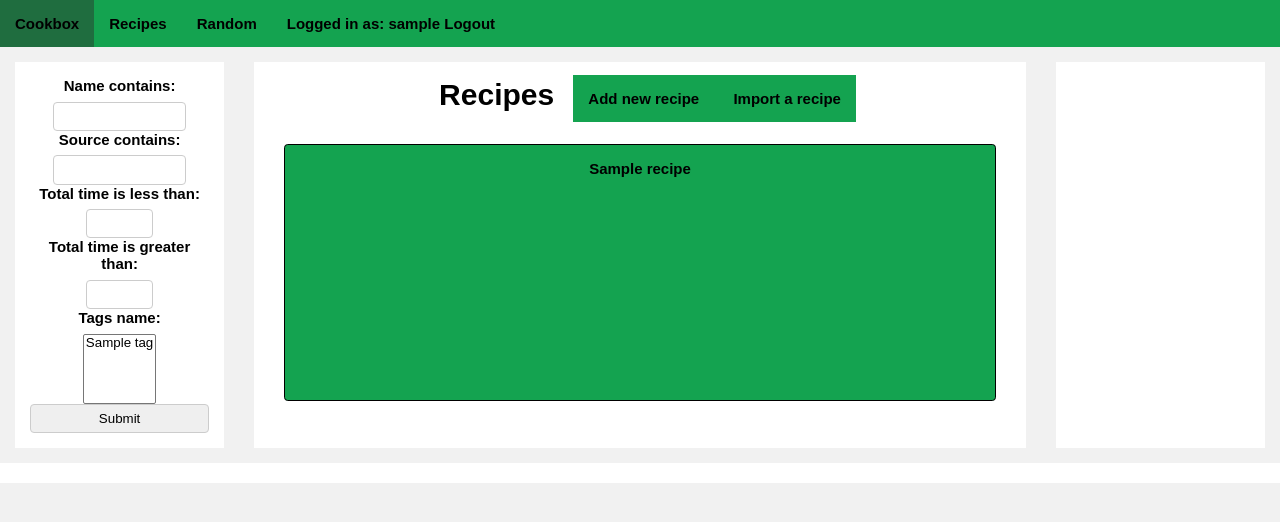
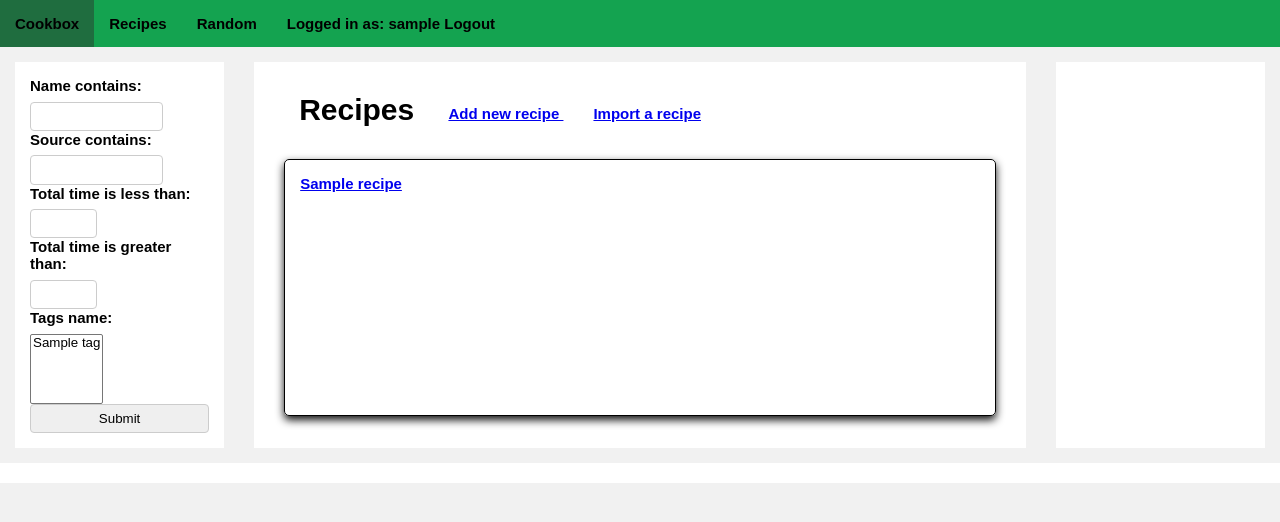
Before and after one commit to Chirurgus/cookbox, a Django app: page / in a window 1280 px wide. Shown: the top 522 px of the page. Run offline with Django 3.2, Linux system fonts and the light colour scheme; a user stored in the database is signed in; tables that the repository leaves empty hold one stand-in row (values such as "Sample post").

Commit message:
Further improvements to css

```diff
--- a/cookbox_webui/static/cookbox_webui/css/style.css
+++ b/cookbox_webui/static/cookbox_webui/css/style.css
@@ -37,6 +37,7 @@ body {
     font-weight: bold;
     text-align: center;
 
+    text-align: left;
 }
 
 body > * {
@@ -45,15 +46,7 @@ body > * {
 }
 
 header {
-    display: flex;
-    flex-flow: row wrap;
-    justify-content: flex-start;
-
-    flex-grow: 1;
-    flex-basis: 100%;
-    flex-shrink: 1;
-
-    padding: 0em 0em;
+    padding: 0em;
 }
 
 aside {
@@ -94,12 +87,6 @@ footer {
     flex-shrink: 1;
 }
 
-header a {
-    display: block;
-}
-
-
-
 h1 {
     display: inline;
 
@@ -107,16 +94,30 @@ h1 {
     padding: 0.25em 0.5em;
 }
 
+nav {
+    display: flex;
+    flex-flow: row wrap;
+    justify-content: flex-start;
+
+    flex-grow: 1;
+    flex-basis: 100%;
+    flex-shrink: 1;
+
+    padding: 0em;
+}
+
 main a {
     display: inline;
 }
-
 
 
 aside p {
     display: inline-block;
 }
 
+div {
+    margin: 1em 1em 1em 1em;
+}
 
 button {
     display: inline-block;
@@ -127,10 +128,10 @@ button {
 }
 
 a {
+    display: block;
+
     padding: 1em;
 }
-
-
 
 label {
     display: block;
@@ -159,7 +160,27 @@ input, textarea {
     text-indent: 0px;
 }
 
-/* project */
+
+/* Generic classes */
+
+.fill-width {
+    width: 100%;
+}
+
+.border-line {
+    border-style: solid;
+    border-width: 1px;
+    border-color: black;
+    border-radius: 0.25em;
+}
+
+.card {
+    box-shadow: 0 4px 8px 0 #111111;
+    transition: 0.3s;
+    border-radius: 5px;
+}
+
+/* Project specific */
 
 /* Recipe list */
 .recipe-item {
@@ -168,13 +189,6 @@ input, textarea {
     height: 15em;
 
     margin: 1em 1em 1em 1em;
-
-    border-style: solid;
-    border-width: 1px;
-    border-color: black;
-    border-radius: 0.25em;
-
-    font-weight: bold;
 }
 
 /* Styles for edit forms */
@@ -216,18 +230,20 @@ table table {
     margin: 0 0 0 0;
 }
 
-/* Handle states */
-
-a:hover {
-    background: var(--highlight-color)
-}
-
 /* Cosmetics */
-a {
+nav a {
     background: var(--main-color);
     color: #000000;
 
     text-decoration: none;
+}
+
+nav a:hover {
+    background: var(--highlight-color);
+}
+
+a:hover {
+    background: #f1f1f1;
 }
 
 body {
--- a/cookbox_webui/templates/base.html
+++ b/cookbox_webui/templates/base.html
@@ -9,7 +9,6 @@
     <link rel="stylesheet" type="text/css" media="screen" href="{% static "cookbox_webui/css/style.css" %}" />
     {% block scripts %}{% endblock %}
 </head>
-
 
 <body>
     <header>
@@ -30,7 +29,7 @@
 
     <footer>
     {% block footer %}{% endblock %}
-    <footer>
+    </footer>
 </body>
 
 </html>
--- a/cookbox_webui/templates/detail/title_bar.html
+++ b/cookbox_webui/templates/detail/title_bar.html
@@ -1,6 +1,8 @@
+<nav>
     <a id="logo" href="{% url 'recipe-list' %}">Cookbox</a>
     {% if user.is_authenticated %}
     <a href="{% url 'recipe-list' %}">Recipes</a>
     <a href="{% url 'recipe-random' %}">Random</a>
     <a href="{% url 'logout' %}" style="float: right">Logged in as: {{ user }} Logout</a>
     {% endif %}
+</nav>
--- a/cookbox_webui/templates/recipe_edit.html
+++ b/cookbox_webui/templates/recipe_edit.html
@@ -10,8 +10,6 @@
         return true;
     };
 
-
-
     // Prevent ENTER key from submitting the form.
     $(document).on("keypress", 'form', function (e) {
     var code = e.keyCode || e.which;
@@ -20,6 +18,7 @@
         return false;
     }
     });
+
     add_form = function(prefix) {
         // Get the id of the new form
         var form_idx = $('#id_' + prefix + '-TOTAL_FORMS').val();
@@ -45,6 +44,7 @@
     <h1>New Recipe</h1>
 {% else %}
     <h1>{{ recipe.name }}</h1>
+    <a href="{% url 'recipe-delete' recipe.id %}">Delete</a>
 {% endif %}
 {# PUT method is not allowed for HTML forms, so POST is used for existing instances #}
 <form method="POST">
--- a/cookbox_webui/templates/recipe_list.html
+++ b/cookbox_webui/templates/recipe_list.html
@@ -9,7 +9,7 @@
 {% endblock %}
 
 {% block  content %}
-<div style="width: 100%">
+<div class="fill-width">
     <h1>Recipes</h1>
 
     {# Add/Import recipe buttons #}
@@ -23,7 +23,7 @@
 
 {# Recipe list #}
 {% for recipe in filter.qs %}
-<a class="recipe-item" href="{% url 'recipe-detail' recipe.pk %}">
+<a class="border-line card recipe-item" href="{% url 'recipe-detail' recipe.pk %}">
     {{ recipe.name }}
 </a>
 {% endfor %}
```
Also changed, not shown: cookbox_webui/templates/recipe_detail.html (+22 -9 lines). Lines whose indentation alone changed are shown as unchanged.
